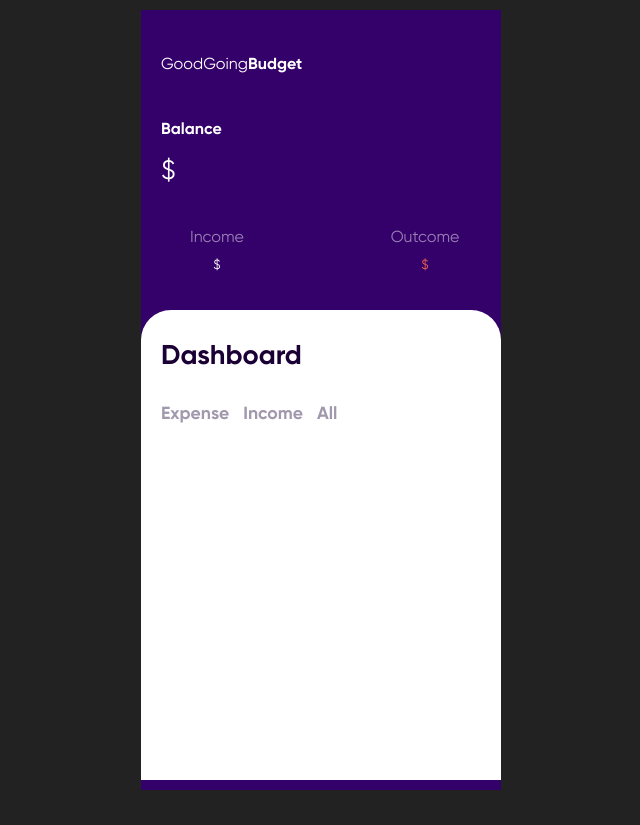
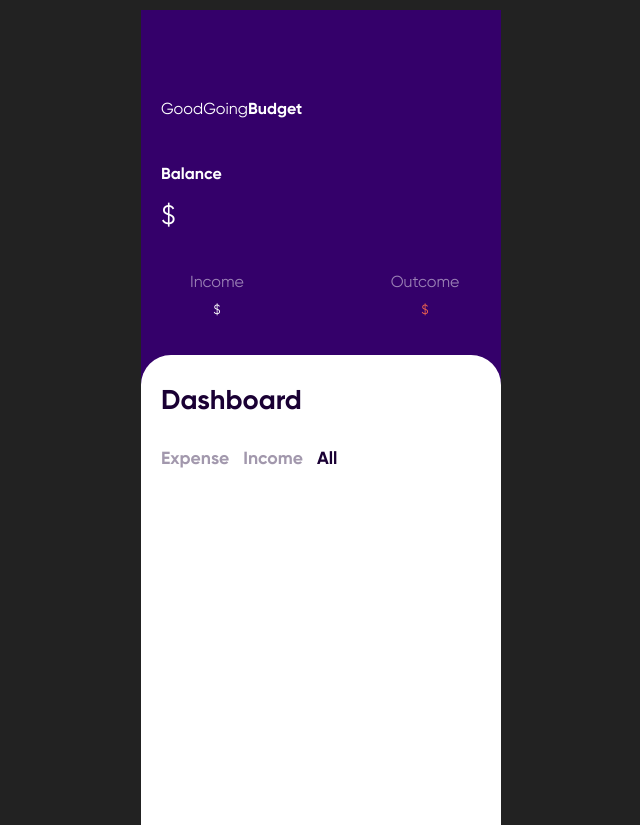
Before and after one commit to priyanshu-shubham/BudgetApp, a PHP site: page / in a window 1280 px wide. Shown: the whole page, without its empty margins (319-959 px from the left). Before the commit the page ends 790 px from the top, so only its background shows below. Run offline with PHP 8.4, Linux system fonts and the light colour scheme.

Commit message:
completed the css file

```diff
--- a/style.css
+++ b/style.css
@@ -49,7 +49,7 @@
 }
 
 .budget-container .app-title{
-    margin-top: 45px;
+    margin-top: 90px;
     margin-left: 20px;
 }
 
@@ -154,7 +154,7 @@
     margin-left: 10px;
 }
 
-.focus{
+.active{
     opacity : 1 !important;
 }
 
```
